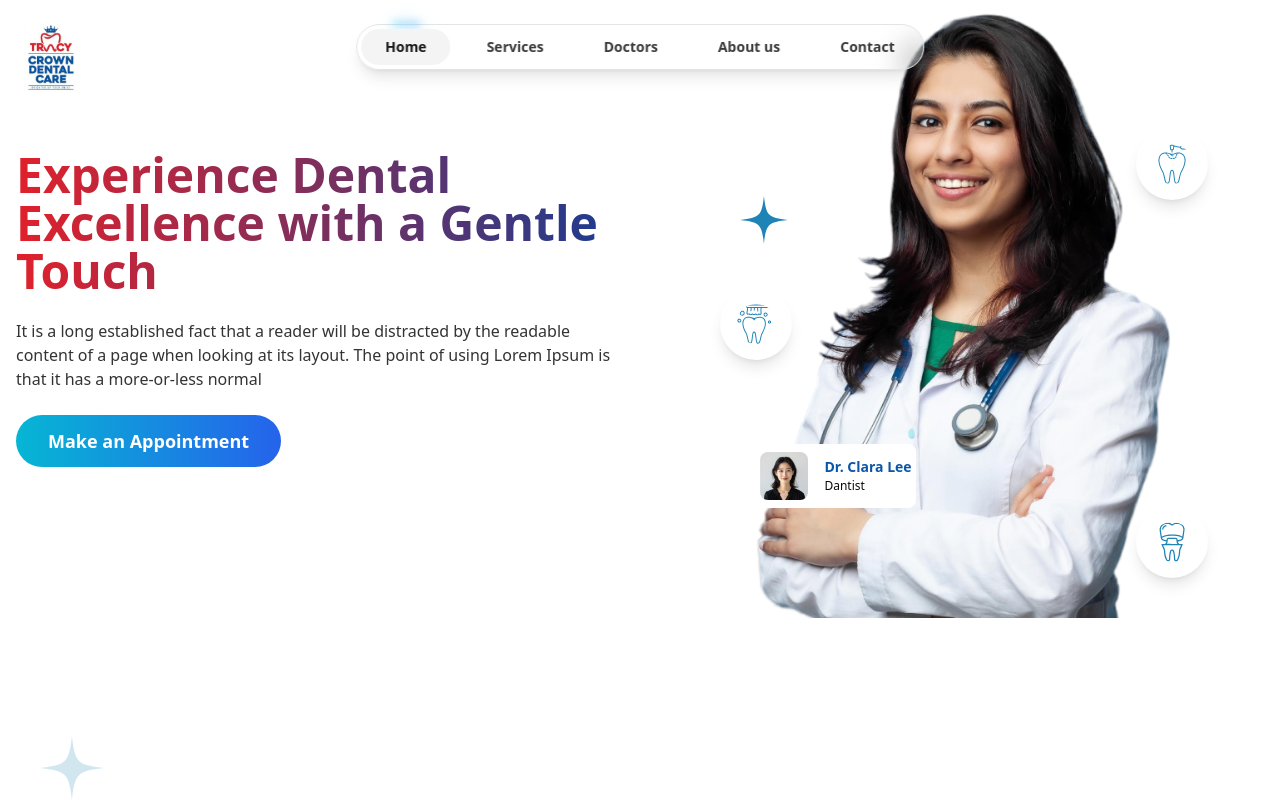
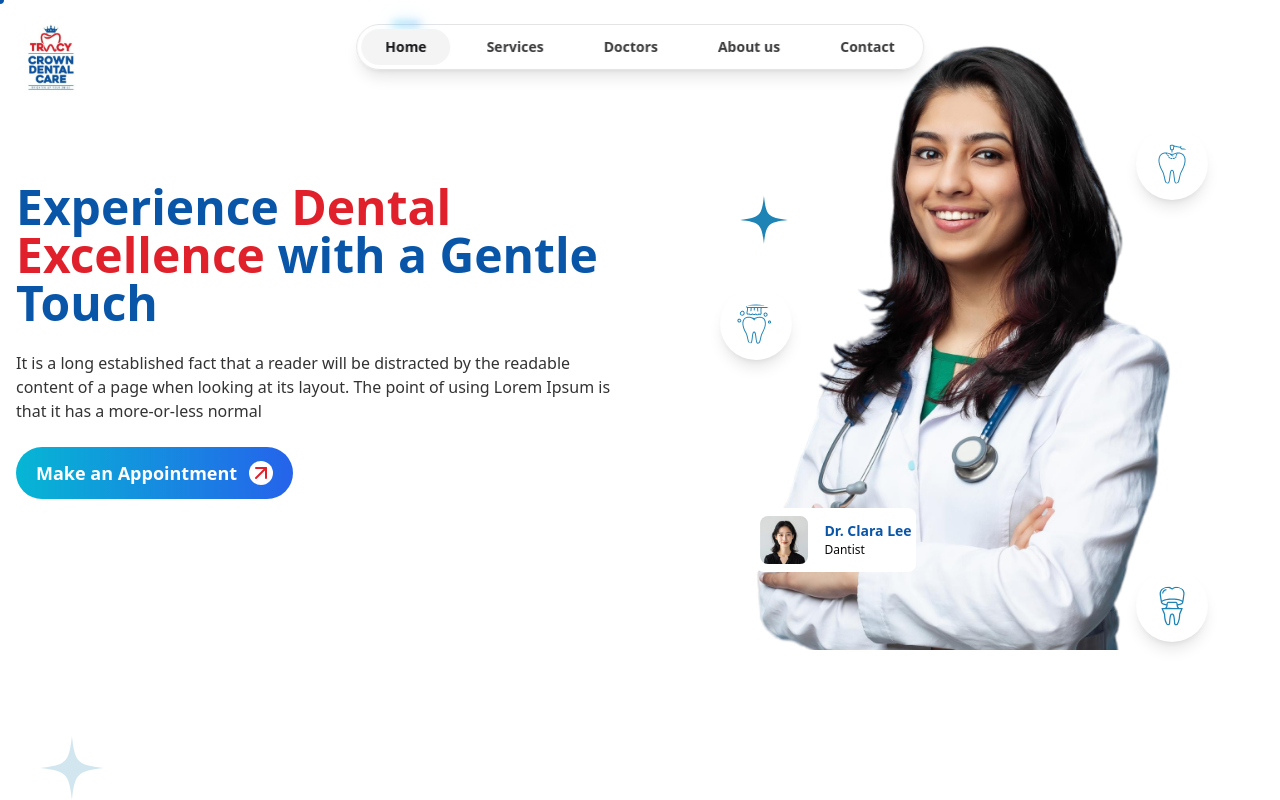
Before and after one commit to Rajagopal143/crown-dental, a Next.js app: page / in a window 1280 px wide. Shown: the top 800 px of the page. Built offline with nearby package versions, Linux system fonts and the light colour scheme.

Commit message:
span added

```diff
--- a/src/app/layout.tsx
+++ b/src/app/layout.tsx
@@ -1,6 +1,7 @@
 import type { Metadata } from "next";
 import { Geist, Geist_Mono } from "next/font/google";
 import "./globals.css";
+import CursorFollower from "@/components/cursorFollow";
 
 const geistSans = Geist({
   variable: "--font-geist-sans",
@@ -27,6 +28,7 @@ export default function RootLayout({
       <body
         className={`${geistSans.variable} ${geistMono.variable} antialiased overflow-x-hidden`}
       >
+        <CursorFollower />
         {children}
       </body>
     </html>
--- a/src/components/HeroSection.tsx
+++ b/src/components/HeroSection.tsx
@@ -1,4 +1,5 @@
 import { motion } from "framer-motion";
+import { ArrowDown01Icon, ArrowUpRight } from "lucide-react";
 import Image from "next/image";
 
 export const HeroSection = () => {
@@ -13,16 +14,16 @@ export const HeroSection = () => {
             >
                 <div className="grid md:grid-cols-2 gap-12 items-center">
                     <div className="text-left space-y-6 relative">
-                        <h1 className="text-5xl font-bold bg-gradient-to-r from-[#E0212B] to-[#1C3C90] bg-clip-text text-transparent max-sm:text-center">
-                            Experience Dental Excellence with a Gentle Touch
+                        <h1 className="text-5xl font-bold text-pblue max-sm:text-center">
+                            Experience <span className="text-pred"> Dental Excellence</span> with a Gentle Touch
                         </h1>
                         <p className="text-ndark">It is a long established fact that a reader will be distracted by the readable content of a page when looking at its layout. The point of using Lorem Ipsum is that it has a more-or-less normal</p>
                         <motion.button
                             whileHover={{ scale: 1.05 }}
                             whileTap={{ scale: 0.95 }}
-                            className="bg-gradient-to-r from-cyan-500 to-blue-600 text-white px-8 py-3 rounded-full text-lg font-semibold hover:shadow-lg transition-shadow"
+                            className="bg-gradient-to-r from-cyan-500 to-blue-600 text-white px-5 py-3 rounded-full text-lg font-semibold hover:shadow-lg transition-shadow flex items-center gap-3"
                         >
-                            Make an Appointment
+                            Make an Appointment <ArrowUpRight className="bg-white  text-pred rounded-full"/>
                         </motion.button>
                     </div>
                     <div className="relative ">
@@ -107,7 +108,7 @@ export const HeroSection = () => {
                         className=" "
                     >
 
-                        <Image src="/hero-img.png" width={1000} height={1000} alt="Logo" className="w-full px-20 max-sm:p-10 " />
+                        <Image src="/hero-img.png" width={1000} height={1000} alt="Logo" className="w-full px-20 max-sm:p-10 py-8 " />
                         </motion.div>
                     </div>
                 </div>
--- /dev/null
+++ b/src/components/cursorFollow.tsx
@@ -0,0 +1,36 @@
+"use client"
+import { motion, useMotionValue, useSpring } from "framer-motion"
+import { useEffect, useState } from "react"
+
+export default function CursorFollower() {
+    const [cursorPos, setCursorPos] = useState({ x: 0, y: 0 })
+    const smoothX = useSpring(0, { stiffness: 500, damping: 30 })
+    const smoothY = useSpring(0, { stiffness: 500, damping: 30 })
+
+    useEffect(() => {
+        const moveCursor = (e: MouseEvent) => {
+            setCursorPos({ x: e.clientX, y: e.clientY })
+        }
+
+        window.addEventListener("mousemove", moveCursor)
+        return () => window.removeEventListener("mousemove", moveCursor)
+    }, [])
+
+    useEffect(() => {
+        smoothX.set(cursorPos.x)
+        smoothY.set(cursorPos.y)
+    }, [cursorPos.x, cursorPos.y, smoothX, smoothY])
+
+    return (
+        <motion.span
+            className="fixed w-2 h-2 bg-pblue rounded-full pointer-events-none z-50"
+            style={{
+                x: smoothX,
+                y: smoothY,
+                translateX: "-50%",
+                translateY: "-50%"
+            }}
+            transition={{ type: "spring", mass: 0.1 }}
+        />
+    )
+}
```
